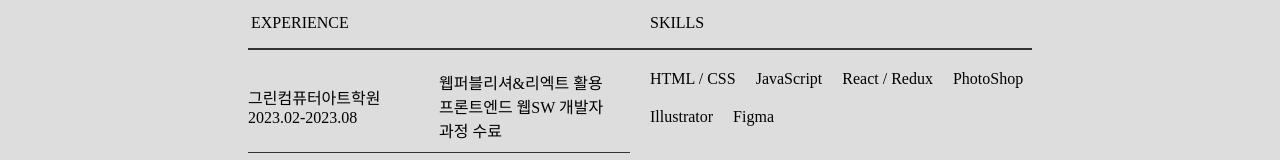
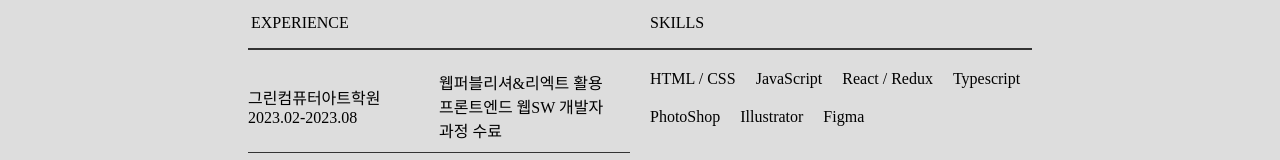
Before and after one commit to Minhyerin/HyerinPortfolio.ver2, a React (Create React App) app: page /about in a window 1280 px wide. Shown: the part 353-513 px from the top of the page. Built offline with nearby package versions, Linux system fonts and the light colour scheme; a web font is replaced by a local one.

Commit message:
add skills

```diff
--- a/src/Pages/About.js
+++ b/src/Pages/About.js
@@ -261,6 +261,7 @@ const About = () => {
                 <span>HTML / CSS</span>
                 <span>JavaScript</span>
                 <span>React / Redux</span>
+                <span>Typescript</span>
                 <span>PhotoShop</span>
                 <span>Illustrator</span>
                 <span>Figma</span>
```
